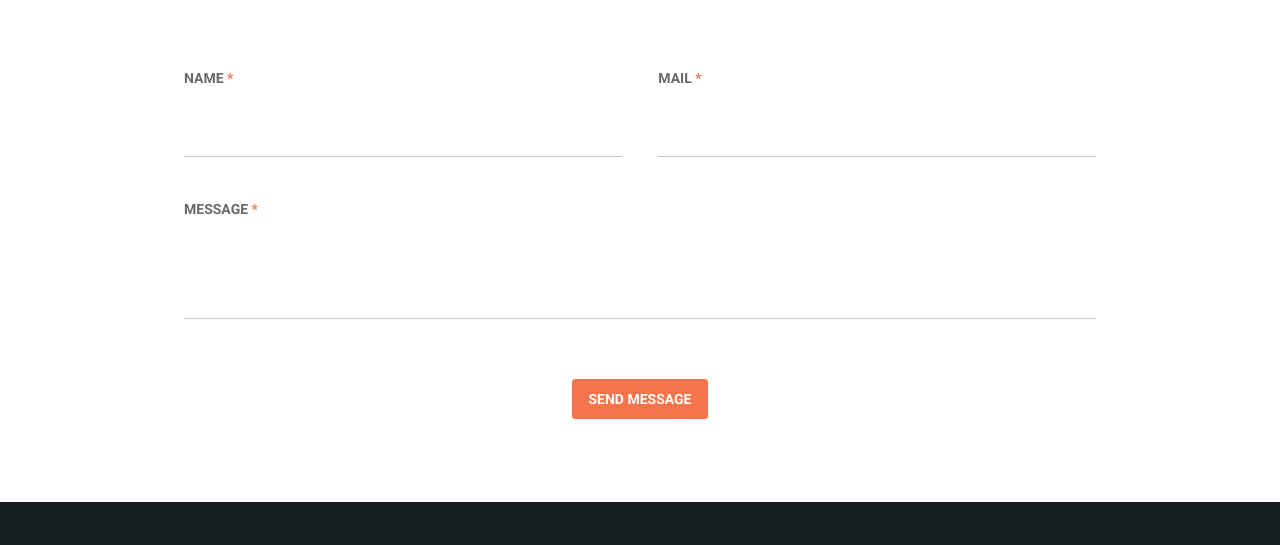
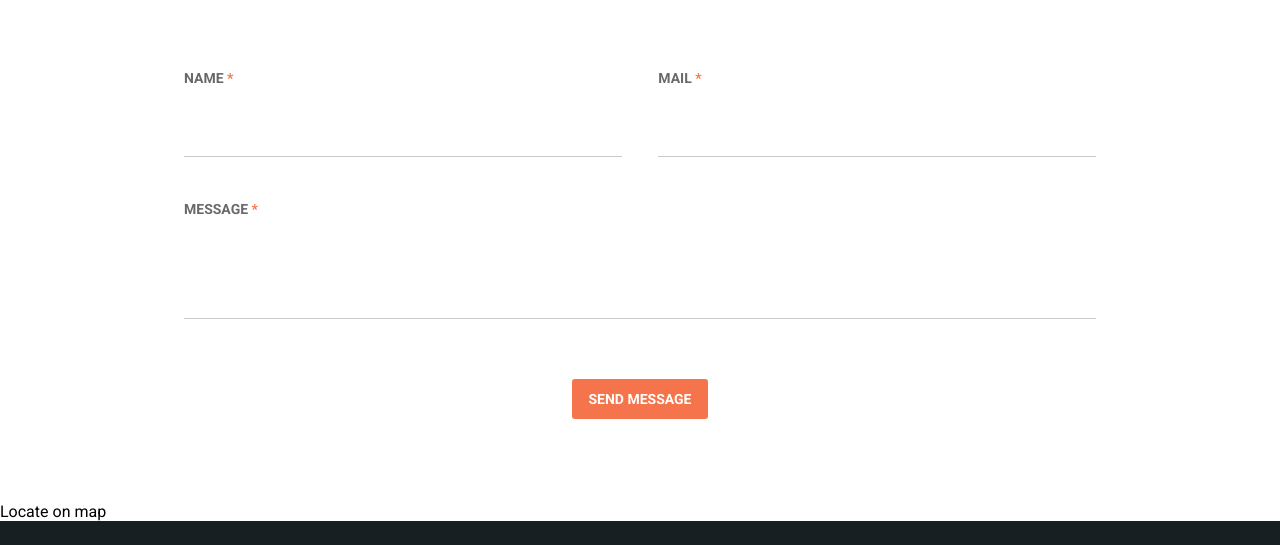
Before and after one commit to smokingkills777/Boostfolia_landing, a plain HTML site: page index.html in a window 1280 px wide. Shown: the part 6677-7222 px from the top of the page. Drawn offline with Linux system fonts and the light colour scheme.

Commit message:
bug fixed

```diff
--- a/index.html
+++ b/index.html
@@ -560,6 +560,10 @@
                 </div>
             </div>
         </section>
+
+        <section class="map">
+            Locate on map
+        </section>
     </main>
 
     <footer>
```
